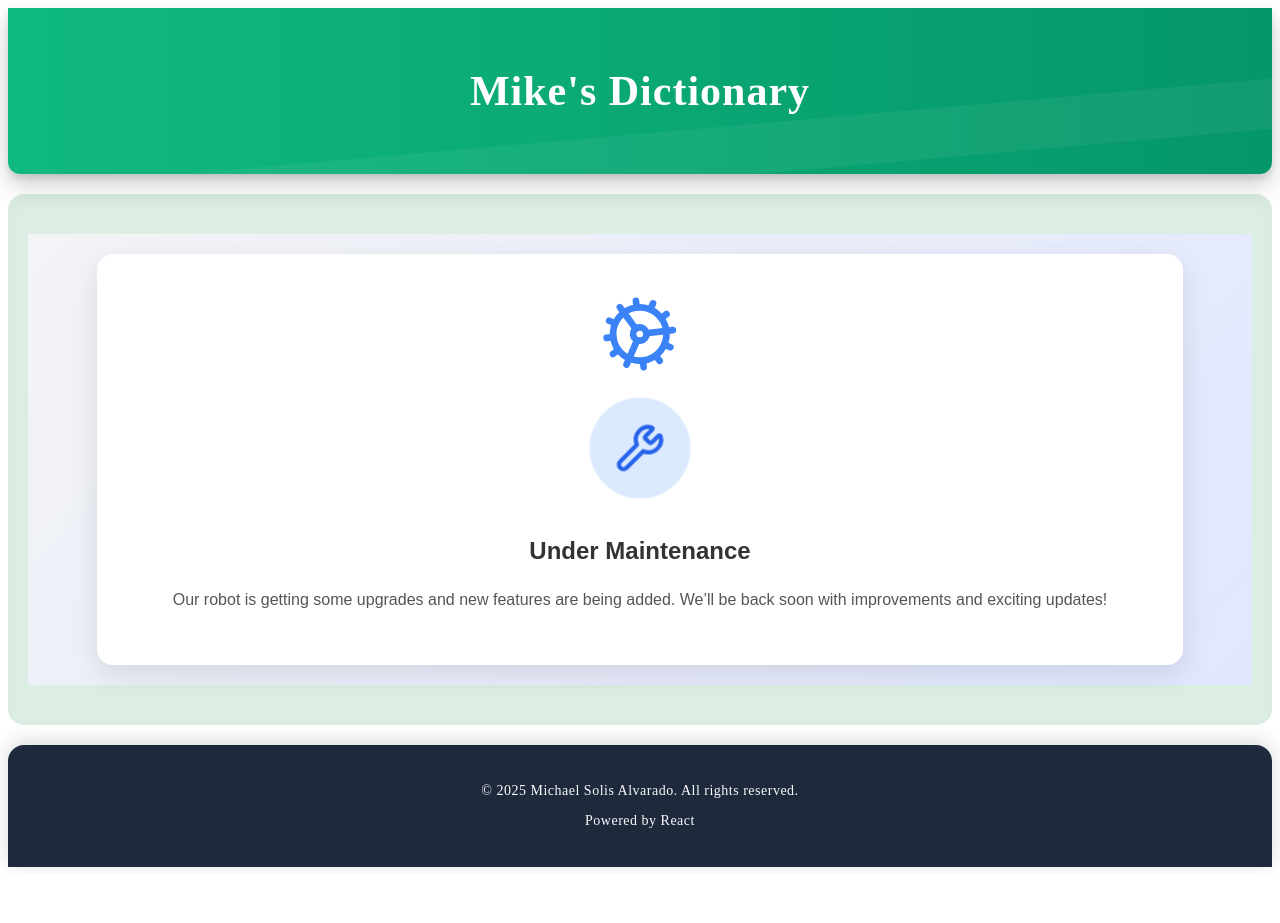
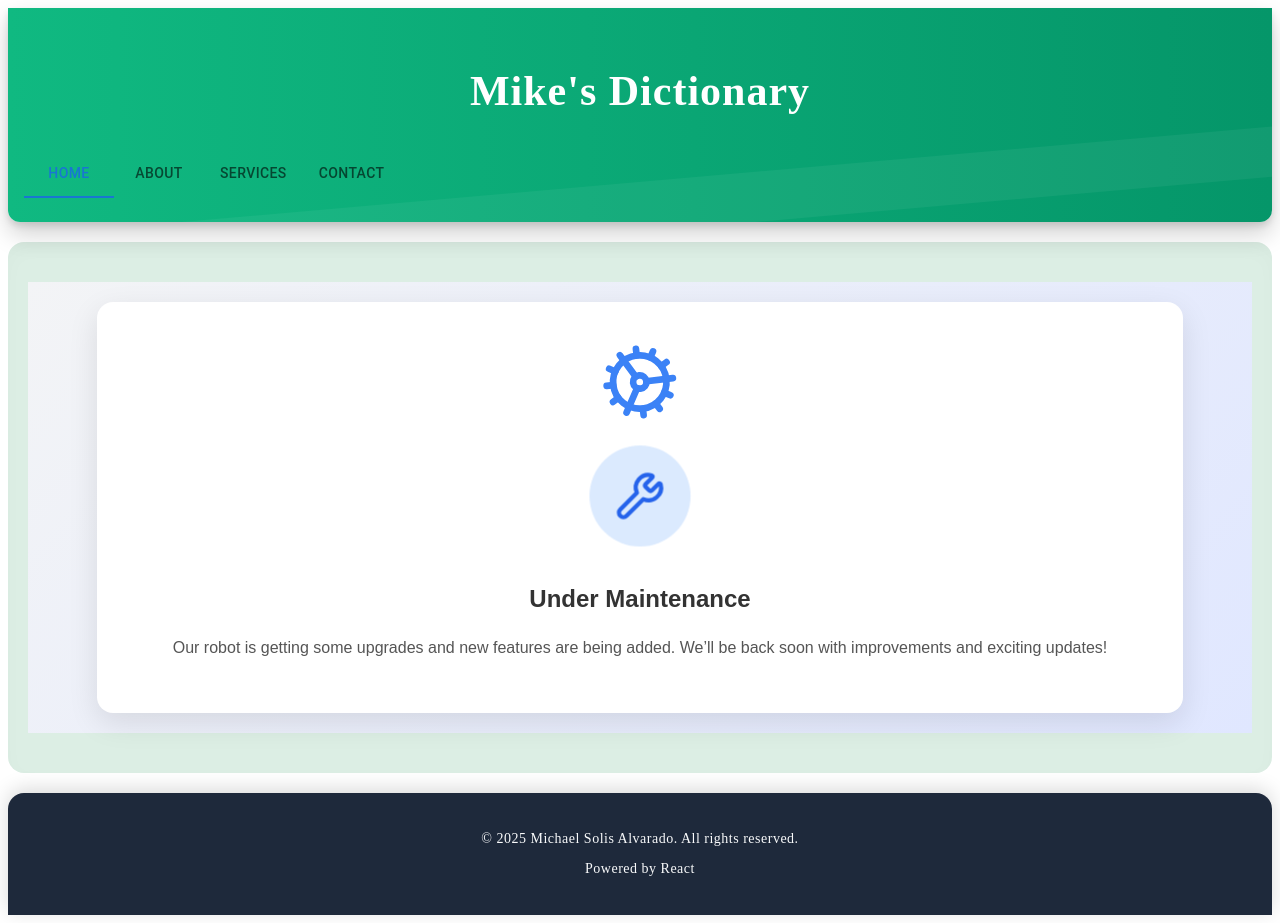
Before and after one commit to AndreeyBvB0909/mikedictionary, a React (Vite) app: page / in a window 1280 px wide. Before the commit the page ends 875 px from the top, so only its background shows below. Built offline with nearby package versions, Linux system fonts and the light colour scheme; what @cloudinary/url-gen would draw is missing.

Commit message:
Creación de el Navbar

```diff
--- a/package.json
+++ b/package.json
@@ -12,6 +12,9 @@
   "dependencies": {
     "@cloudinary/react": "^1.14.3",
     "@cloudinary/url-gen": "^1.22.0",
+    "@emotion/react": "^11.14.0",
+    "@emotion/styled": "^11.14.1",
+    "@mui/material": "^9.4.0",
     "framer-motion": "^12.23.24",
     "lucide-react": "^0.553.0",
     "react": "^19.1.1",
--- a/src/App.jsx
+++ b/src/App.jsx
@@ -1,6 +1,7 @@
 import React from "react";
 import Header from "../src/components/layout/Header";
 import Footer from "../src/components/layout/Footer";
+import Navbar from "../src/components/layout/Navbar";
 import Cards from "../src/components/ui/Cards";
 import Dashboard from "./components/pages/Dashboard";
 import Maintenance from "./components/pages/Maintenance";
@@ -11,6 +12,7 @@ function App() {
     <div className="app-container">
       <header>
         <Header />
+        <Navbar />
       </header>
       <main>
         <Maintenance />
--- /dev/null
+++ b/src/components/layout/Navbar.jsx
@@ -0,0 +1,72 @@
+import React from 'react';
+import PropTypes from 'prop-types';
+import Box from '@mui/material/Box';
+import Tabs from '@mui/material/Tabs';
+import Tab from '@mui/material/Tab';
+
+function samePageLinkNavigation(event) {
+  if (
+    event.defaultPrevented ||
+    event.button !== 0 ||
+    event.metaKey ||
+    event.ctrlKey ||
+    event.altKey ||
+    event.shiftKey
+  ) {
+    return false;
+  }
+
+  return true;
+}
+
+function LinkTab(props) {
+  return (
+    <Tab
+      component="a"
+      onClick={(event) => {
+        if (samePageLinkNavigation(event)) {
+          event.preventDefault();
+        }
+      }}
+      aria-current={props.selected ? 'page' : undefined}
+      {...props}
+    />
+  );
+}
+
+LinkTab.propTypes = {
+  selected: PropTypes.bool,
+};
+
+const Navbar = () => {
+  const [value, setValue] = React.useState(0);
+
+  const handleChange = (event, newValue) => {
+    if (
+      event.type !== 'click' ||
+      (event.type === 'click' && samePageLinkNavigation(event))
+    ) {
+      setValue(newValue);
+    }
+  };
+
+  return (
+    <div className="navbar">
+      <Box sx={{ width: '100%' }}>
+        <Tabs
+          value={value}
+          onChange={handleChange}
+          aria-label="navigation tabs"
+          role="navigation"
+        >
+          <LinkTab label="Home" href="/" />
+          <LinkTab label="About" href="/about" />
+          <LinkTab label="Services" href="/services" />
+          <LinkTab label="Contact" href="/contact" />
+        </Tabs>
+      </Box>
+    </div>
+  );
+};
+
+export default Navbar;
```
Also changed, not shown: 1 other file (tests, documents, lock files or other folders).
